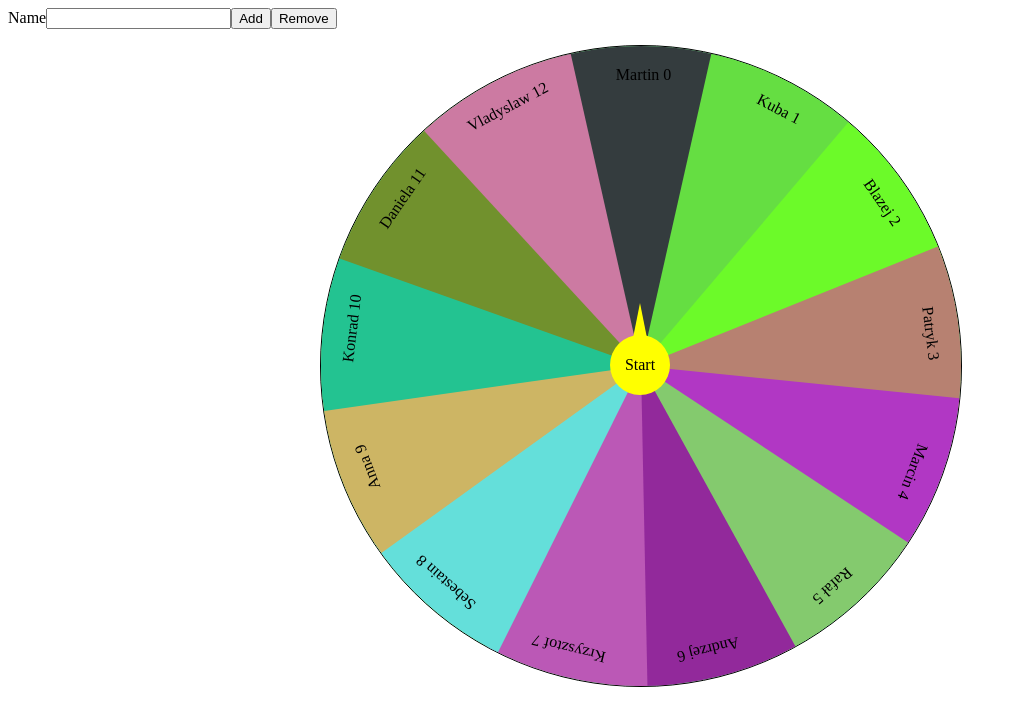
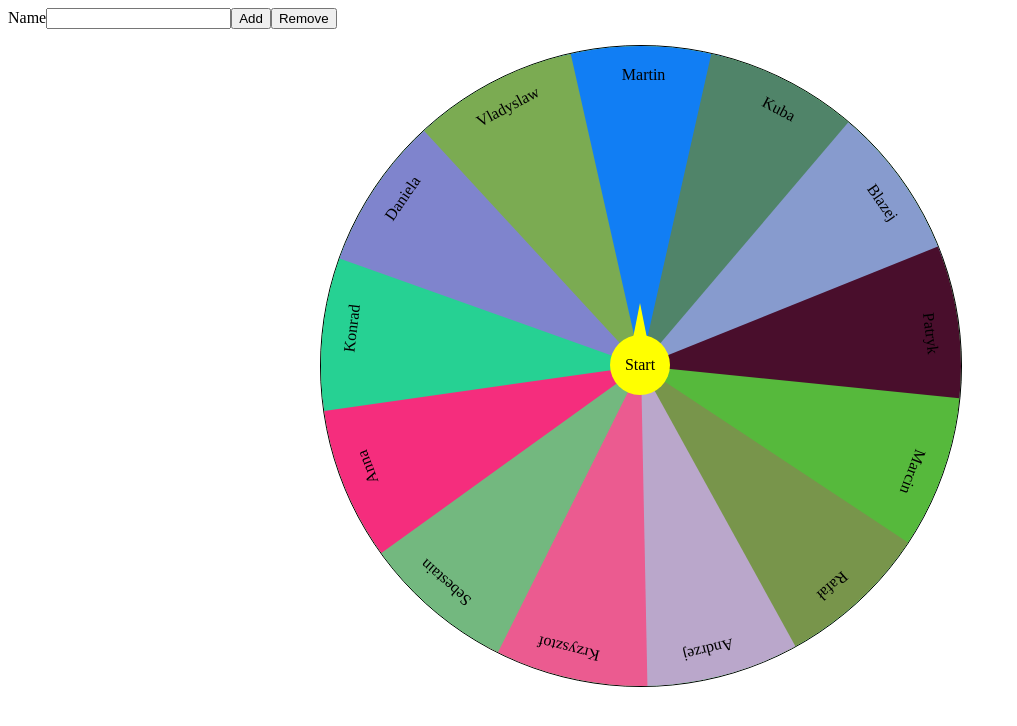
Before and after one commit to Wanczyk/losowanko-na-dejli, a Vue app: page / in a window 1280 px wide. Shown: the top 726 px of the page, without its empty margins (0-1017 px from the left). Built offline with nearby package versions, Linux system fonts and the light colour scheme.

Commit message:
Change generateColor function name to generateStyle

```diff
--- a/src/App.vue
+++ b/src/App.vue
@@ -14,9 +14,9 @@
           :style="setStyle(index)"
         >
           <div class="text"
-            :style="generateColor()"
+            :style="generateStyle()"
           >
-          {{ person }} {{ index }}</div>
+          {{ person }}</div>
         </li>
       </ul>
       <div
@@ -53,7 +53,7 @@ export default {
       const step = 360 / this.peopleList.length
       return `transform: rotate(${step * index -15}deg) skewY(-60deg)`
     },
-    generateColor: function () {
+    generateStyle: function () {
       let color = ""
 
       while ( color.length < 6 ) {
@@ -80,7 +80,7 @@ export default {
         (360 - 360 / peopleList.length * result);
       setTimeout(() => {
         this.rolling = false;
-        alert("Result：" + peopleList[result]);
+        alert("Mówi: " + peopleList[result]);
         peopleList.splice(result, 1);
         this.$forceUpdate();
       }, 4500);
```
